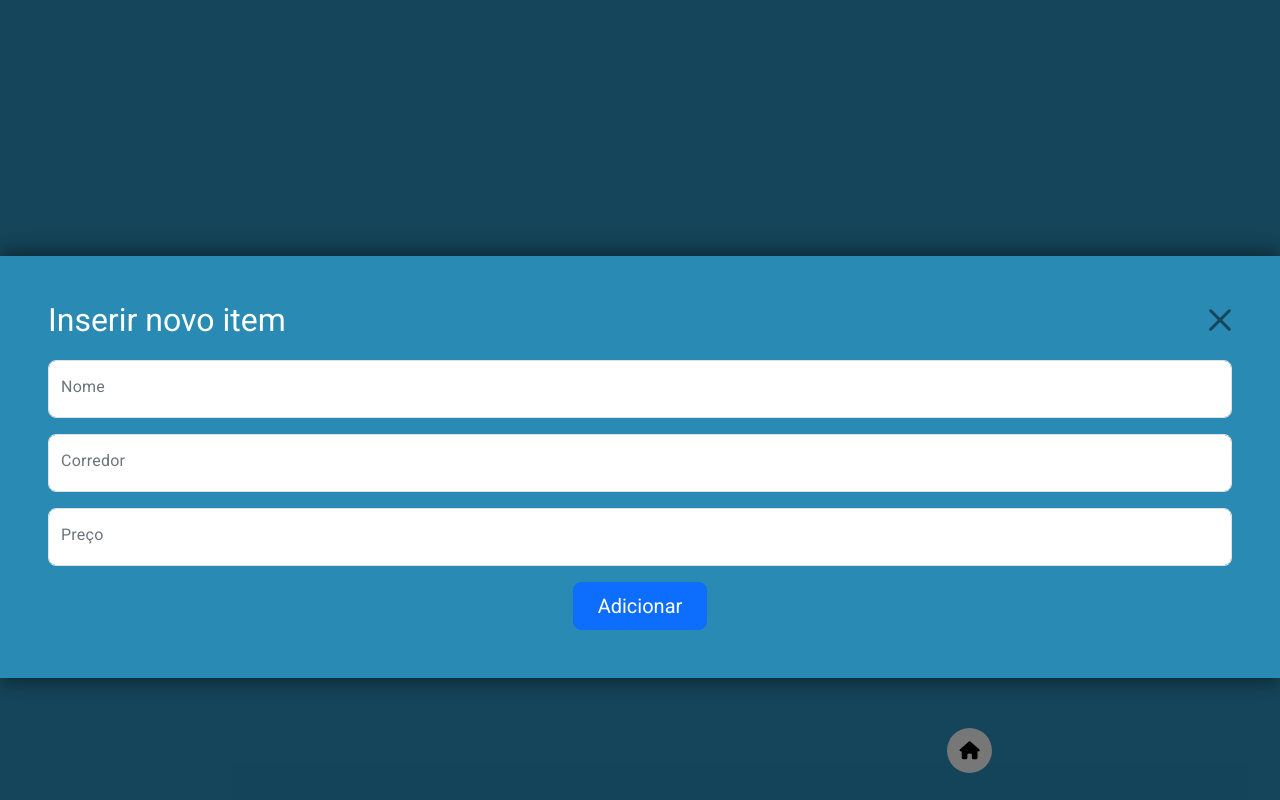
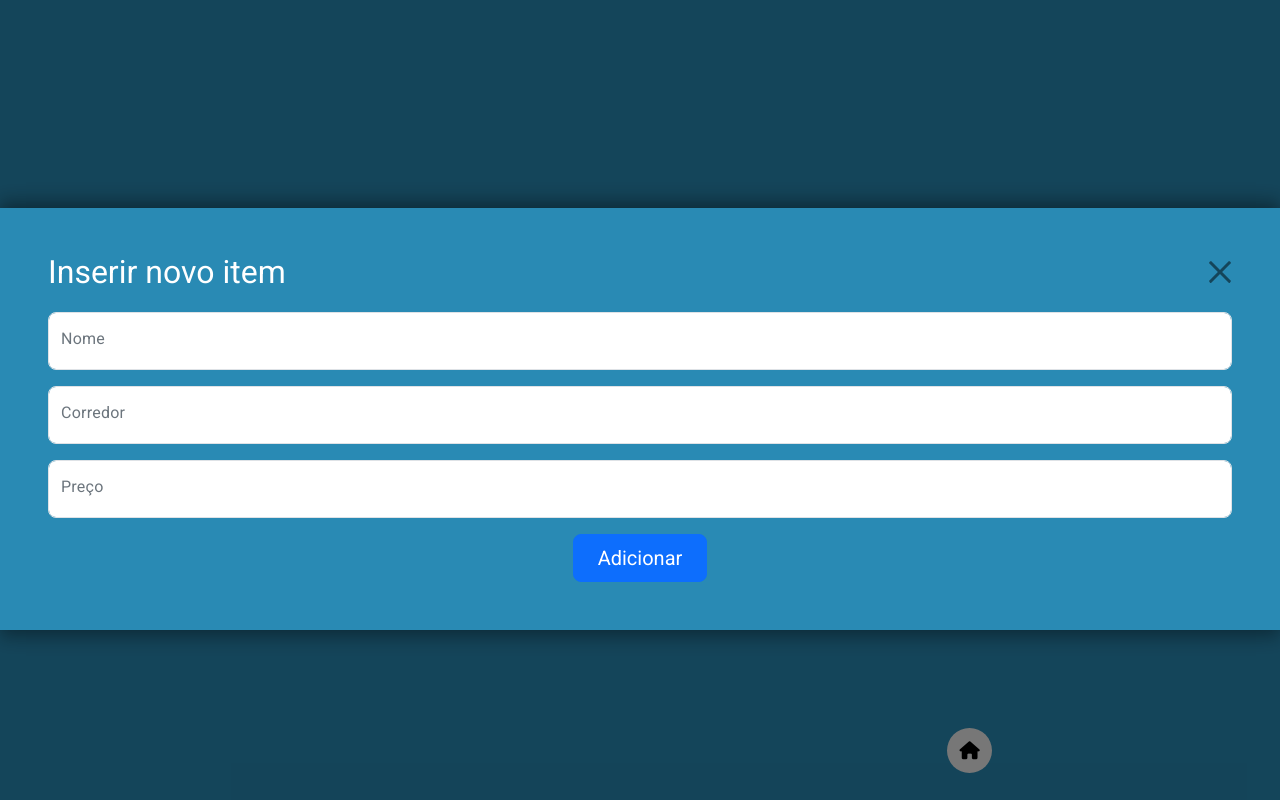
Before and after one commit to ahrionn/shelf-spotter, an Angular app: page /configs in a window 1280 px wide. Both pictures are taken after a click on the button "Adicionar Item". Built offline with nearby package versions, Linux system fonts and the light colour scheme.

Commit message:
correção de modais

```diff
--- a/src/app/Modal/modal-confirmacao.component.html
+++ b/src/app/Modal/modal-confirmacao.component.html
@@ -25,12 +25,12 @@
     </div>
 </div>
 
-<div *ngIf="modalMinhasListas">
+<div *ngIf="modalMinhasListas" style="
+    position: absolute;
+    top: 40%;
+    width: 100%;
+    transform: translate(0%, -35%);">
     <div class="modal-dialog" role="document" style="
-    top: 29rem;
-    background: #298AB4;
-    left: 50%;
-    transform: translate(-50%, -50%);
     background: #298AB4;
     overflow-y: auto;
     text-align: center;
@@ -73,8 +73,11 @@
     </div>
 </div>
 
-<div *ngIf="modalAddItem">
-    <div class="modal-dialog" role="document" style="top: 16rem; background: #298AB4;">
+<div *ngIf="modalAddItem" style="
+    position: absolute;
+    top: 26%;
+    width: 100%;">
+    <div class="modal-dialog" role="document" style="background: #298AB4;">
         <div class="modal-content" style="box-shadow: 0px 8px 16px rgba(0, 0, 0, 0.3),
                 0px -8px 16px rgba(0, 0, 0, 0.3);">
             <div class="modal-header p-5 pb-4 border-bottom-0" style="justify-content: space-between;">
@@ -106,8 +109,11 @@
     </div>
 </div>
 
-<div *ngIf="modalSearchItem">
-    <div class="modal-dialog" role="document" style="top: 16rem; background: #298AB4;">
+<div *ngIf="modalSearchItem" style="
+    position: absolute;
+    top: 26%;
+    width: 100%;">
+    <div class="modal-dialog" role="document" style="background: #298AB4;">
         <div class="modal-content" style="box-shadow: 0px 8px 16px rgba(0, 0, 0, 0.3),
                 0px -8px 16px rgba(0, 0, 0, 0.3);">
             <div class="modal-body p-5" style="text-align: center;">
@@ -122,7 +128,7 @@
                     </mat-autocomplete>
                 </mat-form-field>
 
-                <section class="lista">
+                <section>
                     <ul style="list-style: none; padding: 0;">
                         <li
                             style="display: flex; justify-content: space-between; align-items: center; margin-bottom: 15px;">
```
